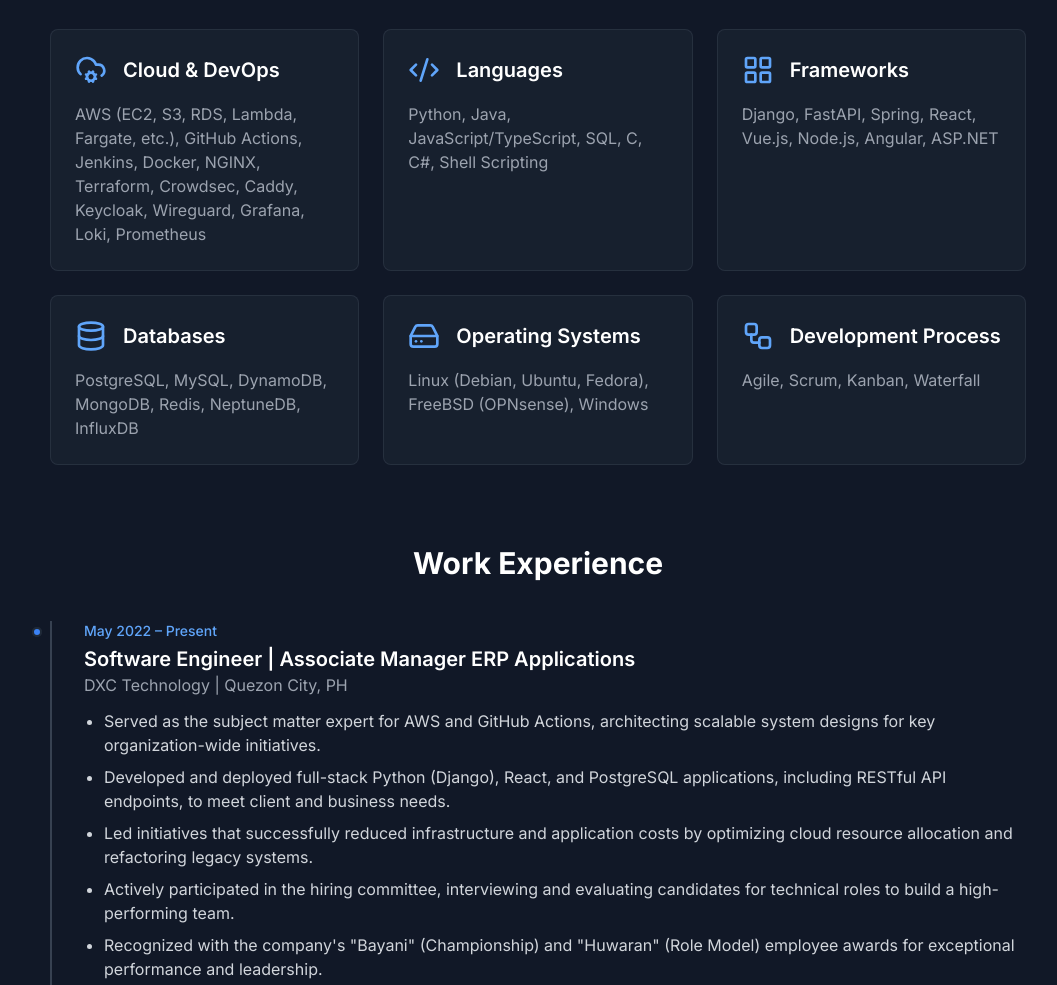
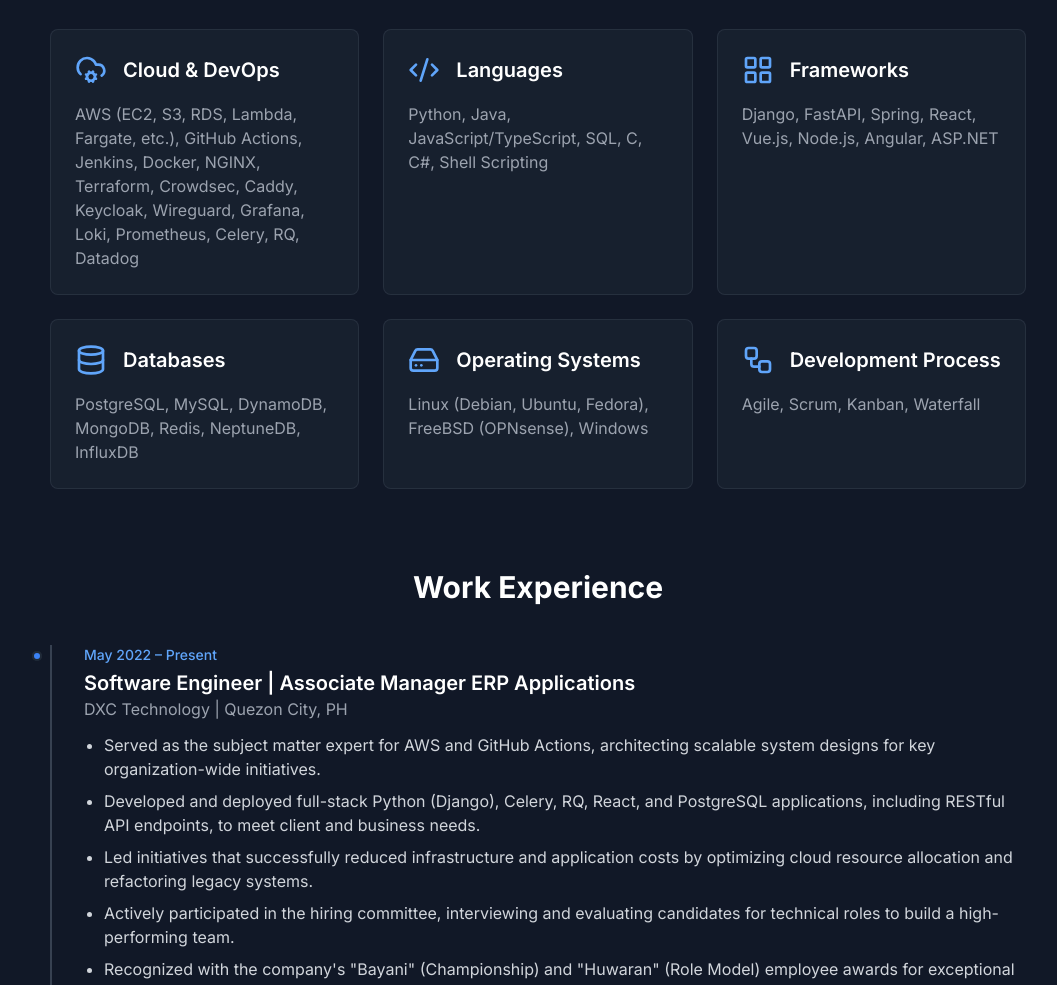
Before and after one commit to Gyakusetsu/reymar.dev, a plain HTML site: page index.html in a window 1280 px wide. Shown: the part 650-1635 px from the top of the page, without its empty margins (102-1159 px from the left). Drawn offline with nearby package versions, Linux system fonts and the light colour scheme.

Commit message:
update skills and work experience to include Celery and RQ technologies

```diff
--- a/index.html
+++ b/index.html
@@ -85,7 +85,7 @@
                             <i data-lucide="cloud-cog" class="w-8 h-8 text-blue-400"></i>
                             <h4 class="ml-4 text-xl font-semibold text-white">Cloud & DevOps</h4>
                         </div>
-                        <p class="text-gray-400">AWS (EC2, S3, RDS, Lambda, Fargate, etc.), GitHub Actions, Jenkins, Docker, NGINX, Terraform, Crowdsec, Caddy, Keycloak, Wireguard, Grafana, Loki, Prometheus</p>
+                        <p class="text-gray-400">AWS (EC2, S3, RDS, Lambda, Fargate, etc.), GitHub Actions, Jenkins, Docker, NGINX, Terraform, Crowdsec, Caddy, Keycloak, Wireguard, Grafana, Loki, Prometheus, Celery, RQ, Datadog</p>
                     </div>
                     <!-- Skill Card: Languages -->
                     <div class="skill-card bg-gray-800/50 border border-gray-700/50 rounded-lg p-6">
@@ -141,7 +141,7 @@
                         <p class="text-gray-400">DXC Technology | Quezon City, PH</p>
                         <ul class="mt-3 list-disc list-outside text-gray-300 space-y-2 pl-5">
                             <li>Served as the subject matter expert for AWS and GitHub Actions, architecting scalable system designs for key organization-wide initiatives.</li>
-                            <li>Developed and deployed full-stack Python (Django), React, and PostgreSQL applications, including RESTful API endpoints, to meet client and business needs.</li>
+                            <li>Developed and deployed full-stack Python (Django), Celery, RQ, React, and PostgreSQL applications, including RESTful API endpoints, to meet client and business needs.</li>
                             <li>Led initiatives that successfully reduced infrastructure and application costs by optimizing cloud resource allocation and refactoring legacy systems.</li>
                             <li>Actively participated in the hiring committee, interviewing and evaluating candidates for technical roles to build a high-performing team.</li>
                             <li>Recognized with the company's "Bayani" (Championship) and "Huwaran" (Role Model) employee awards for exceptional performance and leadership.</li>
```
